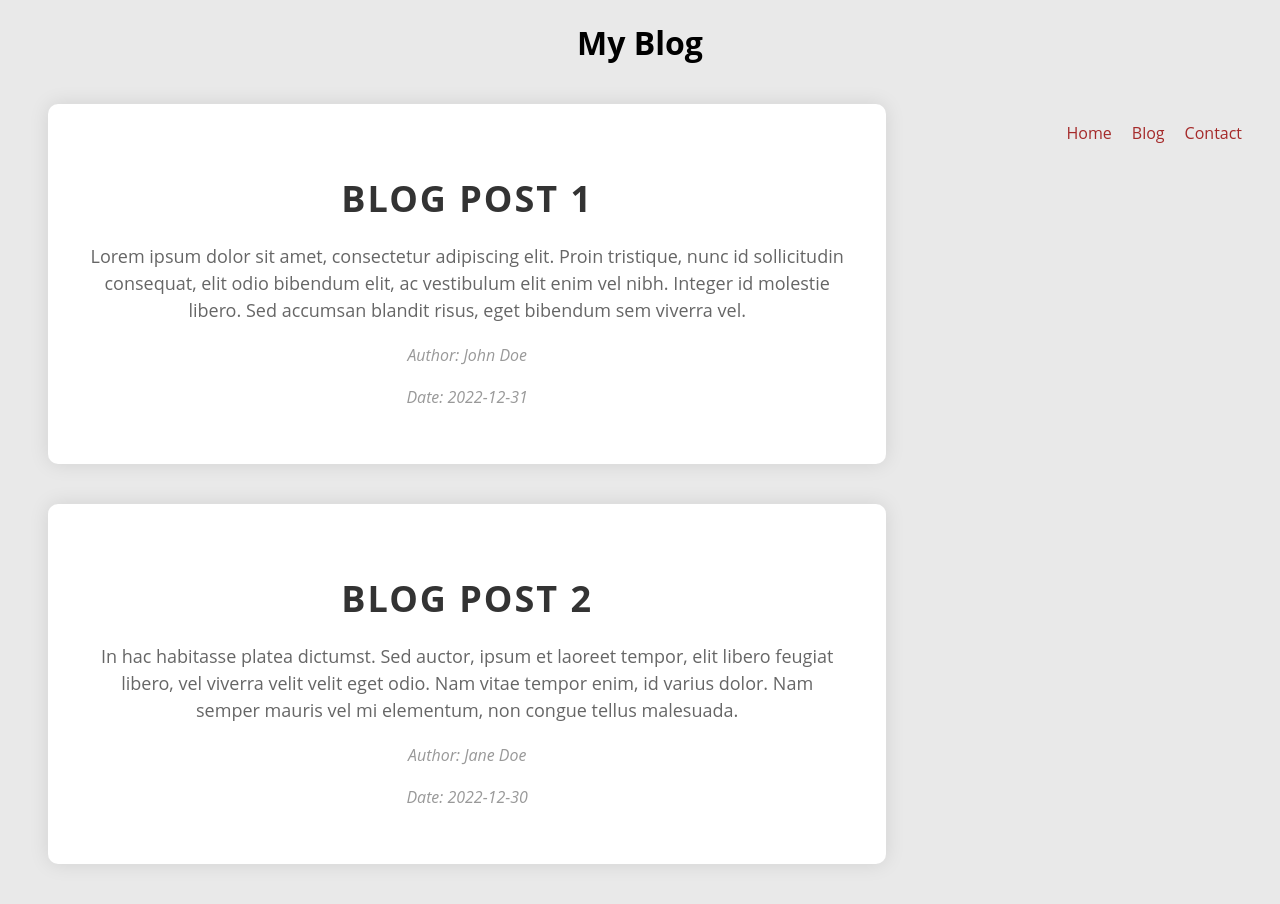
After one commit to Inefy/zac-website, a Flask app: page /blog/ in a window 1280 px wide. The commit adds this page. Run offline with Flask 2, Linux system fonts and the light colour scheme.

Commit message:
made new blog page

```diff
--- a/app.py
+++ b/app.py
@@ -1,4 +1,3 @@
-
 from flask import Flask, render_template
 
 app = Flask(__name__)
@@ -8,9 +7,9 @@ main = []
 def main():
     return render_template("main.html")
 
-@app.route("/projects")
+@app.route("/blog/")
 def projects():
-    return render_template("projects.html")
+    return render_template("blog.html")
 
 @app.route("/contact")
 def contact():
--- /dev/null
+++ b/static/blog-posts.json
@@ -0,0 +1,14 @@
+[
+    {
+        "title": "Blog Post 1",
+        "content": "Lorem ipsum dolor sit amet, consectetur adipiscing elit. Proin tristique, nunc id sollicitudin consequat, elit odio bibendum elit, ac vestibulum elit enim vel nibh. Integer id molestie libero. Sed accumsan blandit risus, eget bibendum sem viverra vel.",
+        "author": "John Doe",
+        "date": "2022-12-31"
+    },
+    {
+        "title": "Blog Post 2",
+        "content": "In hac habitasse platea dictumst. Sed auctor, ipsum et laoreet tempor, elit libero feugiat libero, vel viverra velit velit eget odio. Nam vitae tempor enim, id varius dolor. Nam semper mauris vel mi elementum, non congue tellus malesuada.",
+        "author": "Jane Doe",
+        "date": "2022-12-30"
+    }
+]
--- /dev/null
+++ b/static/blog.css
@@ -0,0 +1,79 @@
+body {
+  font-family: 'Open Sans', sans-serif;
+  background-color: #e9e9e9;
+}
+.blog {
+  text-align:center;
+}
+
+
+header nav {
+  display: flex;
+  float:right;
+  text-align:center;
+  align-self: center;
+  justify-content: space-between;
+  padding: 20px;
+}
+
+header nav ul {
+  list-style: none;
+  display: flex;
+  align-self: center;
+}
+
+header nav ul li a {
+  text-decoration: none;
+  color: brown;
+  padding: 0 10px;
+}
+
+.blog-posts {
+  display: flex;
+  flex-wrap: wrap;
+  justify-content: center;
+}
+
+.blog-post {
+  background-color: white;
+  width: 60%;
+  padding: 40px;
+  margin: 40px;
+  border-radius: 10px;
+  box-shadow: 0px 0px 20px rgba(0, 0, 0, 0.1);
+  text-align: center;
+  transition: all 0.2s ease-in-out;
+}
+
+.blog-post:hover {
+  transform: translateY(-10px);
+  box-shadow: 0px 0px 40px rgba(0, 0, 0, 0.2);
+}
+
+.title {
+  font-size: 36px;
+  margin-bottom: 20px;
+  color: #333;
+  text-transform: uppercase;
+  letter-spacing: 2px;
+}
+
+.content {
+  font-size: 18px;
+  line-height: 1.5;
+  margin-bottom: 20px;
+  color: #666;
+}
+
+.author {
+  font-size: 16px;
+  font-style: italic;
+  margin-bottom: 20px;
+  color: #999;
+}
+
+.date {
+  font-size: 16px;
+  font-style: italic;
+  color: #999;
+}
--- /dev/null
+++ b/static/blog.js
@@ -0,0 +1,39 @@
+
+
+const blogContainer = document.getElementById("blogContainer");
+
+function createBlogPost(title, content, author, date) {
+  const blogPost = document.createElement("div");
+  blogPost.classList.add("blog-post");
+
+  const titleElement = document.createElement("h2");
+  titleElement.classList.add("title");
+  titleElement.textContent = title;
+  blogPost.appendChild(titleElement);
+
+  const contentElement = document.createElement("p");
+  contentElement.classList.add("content");
+  contentElement.textContent = content;
+  blogPost.appendChild(contentElement);
+
+  const authorElement = document.createElement("p");
+  authorElement.classList.add("author");
+  authorElement.textContent = "Author: " + author;
+  blogPost.appendChild(authorElement);
+
+  const dateElement = document.createElement("p");
+  dateElement.classList.add("date");
+  dateElement.textContent = "Date: " + date;
+  blogPost.appendChild(dateElement);
+
+  return blogPost;
+}
+
+fetch("/static/blog-posts.json")
+  .then(response => response.json())
+  .then(data => {
+    for (const post of data) {
+      const blogPost = createBlogPost(post.title, post.content, post.author, post.date);
+      blogContainer.appendChild(blogPost);
+    }
+  });
--- /dev/null
+++ b/templates/blog.html
@@ -0,0 +1,29 @@
+<!DOCTYPE html>
+<html>
+
+<head>
+  <title>Zac's thoughts</title>
+  <link rel="stylesheet" type ="text/css" href="{{ url_for('static', filename='blog.css') }}">
+</head>
+
+<body>
+  <header>
+    <div class="blog">
+    <h1>My Blog</h1>
+    </div>
+    <nav>
+      <ul>
+        <li><a href="/">Home</a></li>
+        <li><a href="blog">Blog</a></li>
+        <li><a href="contact">Contact</a></li>
+      </ul>
+    </nav>
+  </header>
+
+
+  <div id="blogContainer"></div>
+
+  <script src="/static/blog.js"></script>
+</body>
+
+</html>
--- a/templates/main.html
+++ b/templates/main.html
@@ -3,7 +3,7 @@
 
 <head>
   <meta charset="utf-8">
-  <title>Retro Portfolio</title>
+  <title>Home</title>
 </head>
 <link rel="stylesheet" type ="text/css" href="{{ url_for('static', filename='main.css') }}">
 <body>
@@ -11,7 +11,7 @@
     <nav>
       <ul>
         <li><a href="/">Home</a></li>
-        <li><a href="projects">Projects</a></li>
+        <li><a href="blog">Blog</a></li>
         <li><a href="contact">Contact</a></li>
        </ul>
 </nav>
```
Also changed, not shown: static/projects.css (deleted, +0 -55 lines), templates/contact.html (+4 -3 lines), templates/projects.html (deleted, +0 -23 lines).
